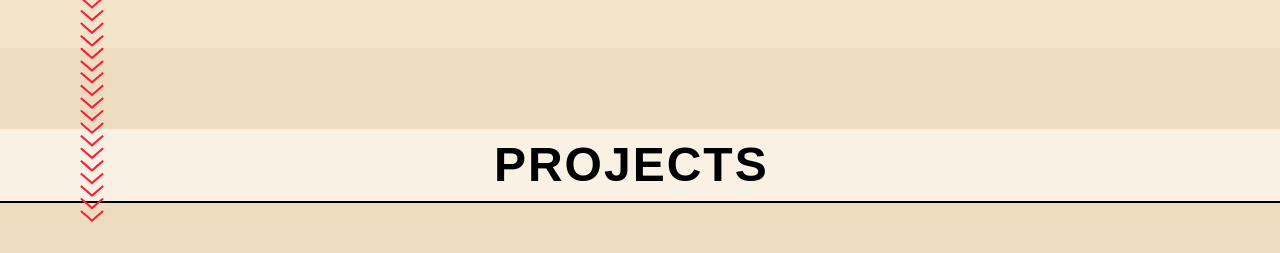
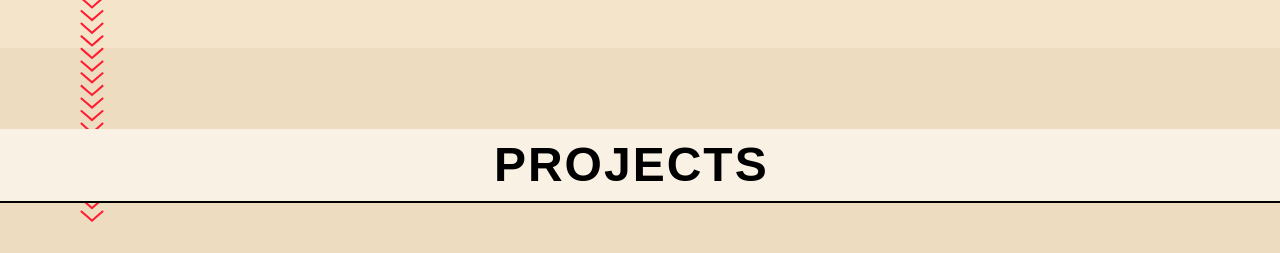
Before and after one commit to kevrog21/Portfolio-React, a React (Create React App) app: page / in a window 1280 px wide. Shown: the part 800-1053 px from the top of the page. Built offline with nearby package versions, Linux system fonts and the light colour scheme.

Commit message:
fixed homescreen proj image transform bug that broke z-index

```diff
--- a/src/index.css
+++ b/src/index.css
@@ -1280,7 +1280,9 @@ footer {
 	.card:hover img,
 	.card:focus img {
 		transform: scale(1.10);
-	}
+		z-index: 2;
+	}
+
 
 	.proj_title {
 		font-size: 1.25rem;
@@ -1506,8 +1508,9 @@ footer {
 
 	.section_header {
 		position: sticky;
-		top: 8.5vh;
+		top: 8.3vh;
 		width: 100%;
+		z-index: 3;
 	}
 
 	.section_title_container {
@@ -1669,7 +1672,7 @@ footer {
 	letter-spacing: 2px;
 	text-transform: uppercase;
 	font-family: 'passion_one_regular', sans-serif;
-	font-size: 4rem;
+	font-size: 3.5rem;
 	padding: 0 0 0 25%;
 /*	background: orange;*/
 	max-width: 65%;
```
